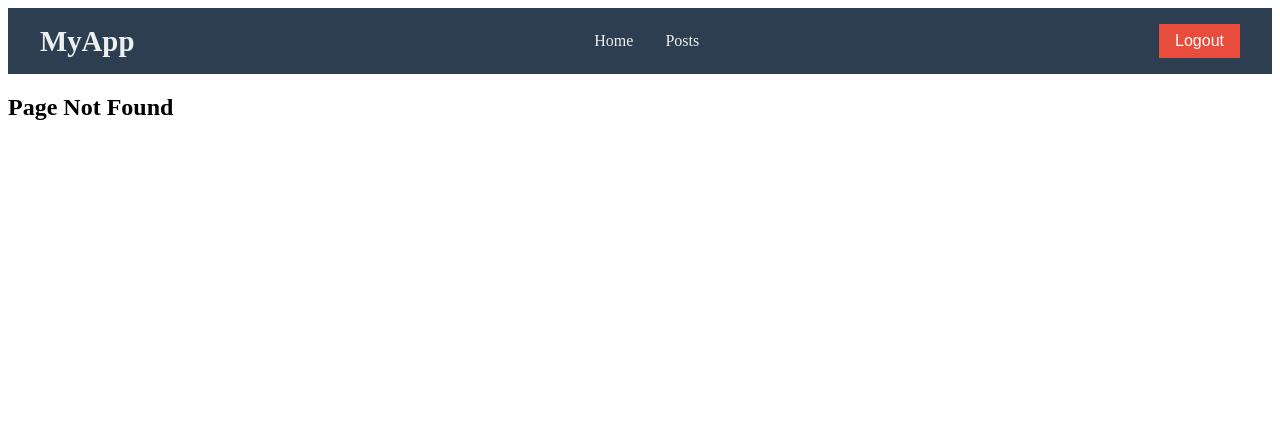
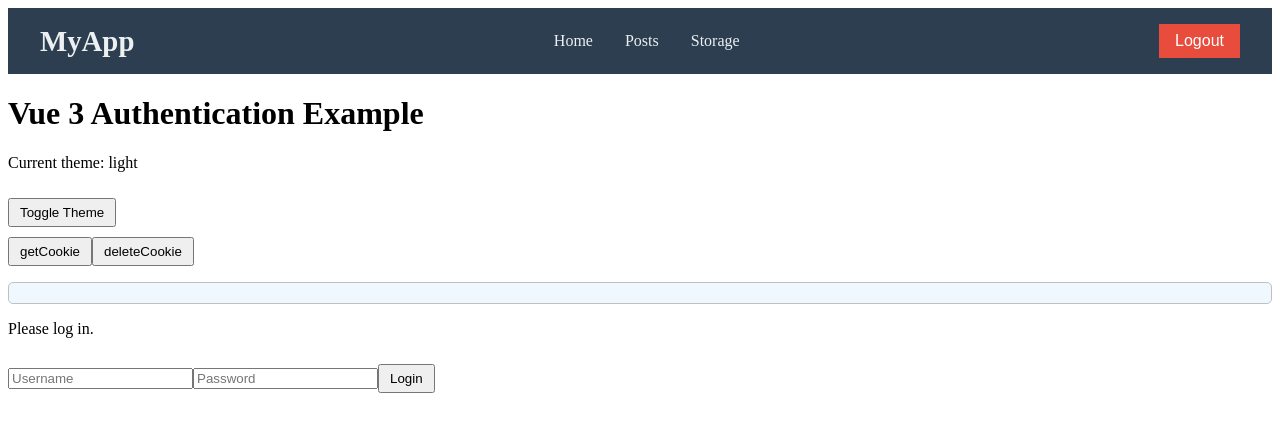
Before and after one commit to jackson1511/vue-api, a Vue app: page /storage in a window 1280 px wide. Before the commit this address had no page. Shown: the top 432 px of the page. Built offline with nearby package versions, Linux system fonts and the light colour scheme; sample sign-in values are in the browser's storage.

Commit message:
Simple Setup Cookie

```diff
--- a/src/layouts/MainLayout.vue
+++ b/src/layouts/MainLayout.vue
@@ -8,9 +8,10 @@
         <ul class="nav-links">
           <li><router-link to="/" class="nav-link">Home</router-link></li>
           <li><router-link to="/post" class="nav-link">Posts</router-link></li>
+          <li><router-link to="/storage" class="nav-link">Storage</router-link></li>
         </ul>
         <div class="auth-actions">
-          <button @click="hanldeLogout" class="logout-btn">Logout</button>
+          <button @click="handleLogout" class="logout-btn">Logout</button>
         </div>
       </nav>
     </header>
@@ -31,7 +32,7 @@ defineComponent({
   name: 'MainLayout',
 })
 
-const hanldeLogout = async () => {
+const handleLogout = async () => {
   authStore.logout()
   router.push('/login')
 }
--- a/src/router/index.js
+++ b/src/router/index.js
@@ -1,11 +1,9 @@
+import LoginView from '@/views/auth/LoginView.vue'
+import RegisterView from '@/views/auth/RegisterView.vue'
+import PageNotFound from '@/views/PageNotFound.vue'
 import PostView from '@/views/PostView.vue'
 import { createRouter, createWebHistory } from 'vue-router'
 import HomeView from '../views/HomeView.vue'
-import MainLayout from '@/layouts/MainLayout.vue'
-import LoginView from '@/views/auth/LoginView.vue'
-import AuthLayout from '@/layouts/AuthLayout.vue'
-import PageNotFound from '@/views/PageNotFound.vue'
-import RegisterView from '@/views/auth/RegisterView.vue'
 
 const router = createRouter({
   history: createWebHistory(import.meta.env.BASE_URL),
@@ -20,6 +18,12 @@ const router = createRouter({
       path: '/post',
       name: 'posts',
       component: PostView,
+      meta: { layout: 'MainLayout' },
+    },
+    {
+      path: '/storage',
+      name: 'storage',
+      component: () => import('@/views/StorageView.vue'),
       meta: { layout: 'MainLayout' },
     },
     {
--- /dev/null
+++ b/src/views/StorageView.vue
@@ -0,0 +1,118 @@
+<template>
+  <div>
+    <h1>Vue 3 Authentication Example</h1>
+
+    <!-- Display theme preference from LocalStorage -->
+    <p>Current theme: {{ theme }}</p>
+
+    <!-- Toggle theme preference and store it in LocalStorage -->
+    <button @click="toggleTheme">Toggle Theme</button>
+
+    <div>
+      <button @click="handleCookie">getCookie</button>
+      <button @click="handleDeleteCookie">deleteCookie</button>
+      <p
+        style="
+          padding: 10px;
+          border: 1px solid silver;
+          border-radius: 5px;
+          background-color: aliceblue;
+          color: slategray;
+        "
+      >
+        {{ token }}
+      </p>
+    </div>
+
+    <!-- Display login status based on JWT token in Cookie -->
+    <p v-if="isLoggedIn">You are logged in!</p>
+    <p v-else>Please log in.</p>
+
+    <!-- Login form (for demonstration purposes) -->
+    <div v-if="!isLoggedIn">
+      <input v-model="username" placeholder="Username" />
+      <input type="password" v-model="password" placeholder="Password" />
+      <button @click="login">Login</button>
+    </div>
+  </div>
+</template>
+
+<script setup>
+import { computed, ref } from 'vue'
+import { useRouter } from 'vue-router'
+const router = useRouter()
+// Refs for form data and UI state
+const username = ref('')
+const password = ref('')
+const token = ref('')
+const theme = ref(localStorage.getItem('theme') || 'light')
+
+// Computed property to check if user is logged in (based on JWT cookie)
+const isLoggedIn = computed(() => {
+  console.log('== loggedIn ==', document.cookie.includes('auth_token='))
+  return document.cookie.includes('auth_token=')
+})
+
+// Function to handle login and store JWT in a cookie
+const login = () => {
+  // Simulate login (usually, you'd make an API request here)
+  const token = 'fake-jwt-token' // Example JWT token
+
+  // Set the JWT token in cookie without ; HttpOnly; Secure , Max-Age=3600 = 1h
+  document.cookie = `auth_token=${token}; SameSite=Strict; Max-Age=3600; Path=/`
+
+  // You'd usually redirect or handle post-login actions here
+  alert('Logged in successfully!')
+  window.location.reload()
+  router.push('/storage')
+}
+
+function getCookie(name) {
+  const value = `; ${document.cookie}`
+  const parts = value.split(`; ${name}=`)
+  if (parts.length === 2) return parts.pop().split(';').shift()
+  return null
+}
+const handleCookie = () => {
+  const cookie = getCookie('auth_token')
+  token.value = cookie
+}
+const handleDeleteCookie = () => {
+  // Loop through all cookies and delete each one
+  document.cookie.split(';').forEach(function (c) {
+    document.cookie = c.trim().split('=')[0] + '=; Max-Age=0; Path=/; SameSite=Strict;'
+  })
+  alert('Logout successfully!')
+  window.location.reload()
+}
+
+// Function to toggle theme and store it in LocalStorage
+const toggleTheme = () => {
+  theme.value = theme.value === 'light' ? 'dark' : 'light'
+  localStorage.setItem('theme', theme.value)
+}
+</script>
+
+<style scoped>
+/* Example styles */
+body {
+  background-color: var(--bg-color);
+  color: var(--text-color);
+}
+
+[data-theme='light'] {
+  --bg-color: white;
+  --text-color: black;
+}
+
+[data-theme='dark'] {
+  --bg-color: black;
+  --text-color: white;
+}
+
+button {
+  margin-top: 10px;
+  padding: 5px 10px;
+  cursor: pointer;
+}
+</style>
```
